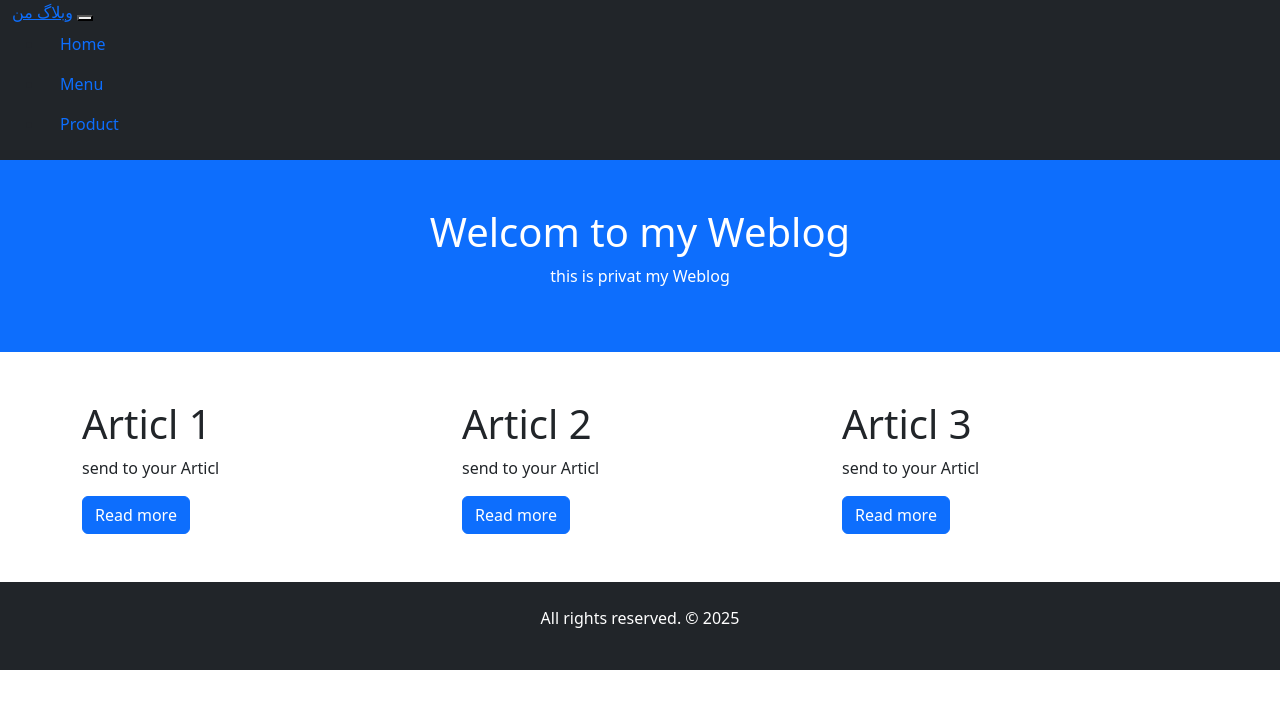
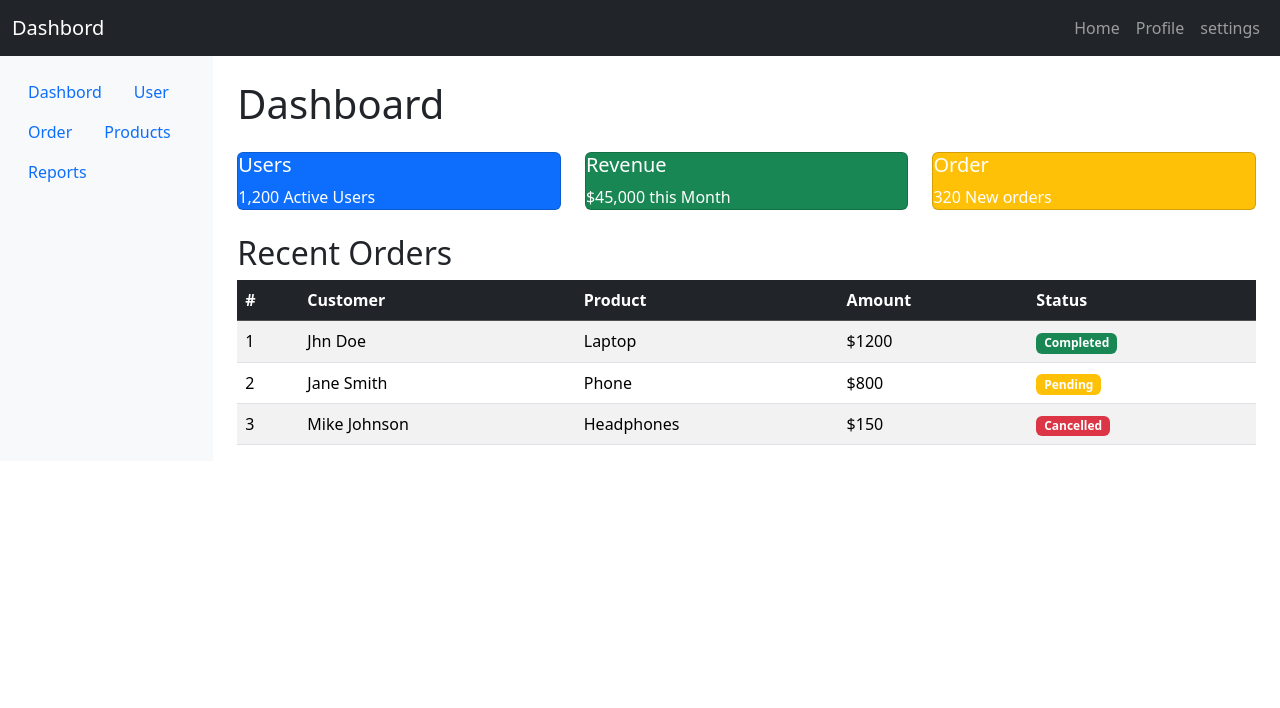
Before and after one commit to Behnamfalahii/Innovation-Infusion, a plain HTML site: page index.html in a window 1280 px wide. Drawn offline with nearby package versions, Linux system fonts and the light colour scheme.

Commit message:
project2

```diff
--- a/index.html
+++ b/index.html
@@ -3,67 +3,109 @@
 <head>
     <meta charset="UTF-8">
     <meta name="viewport" content="width=device-width, initial-scale=1.0">
-  <title>Document</title>
-  <!-- لینک به Bootstrap CSS -->
+    <title>Bootstrap Landing Page</title>
     <link rel="stylesheet" href="https://cdn.jsdelivr.net/npm/bootstrap@5.3.2/dist/css/bootstrap.min.css"/>
 </head>
 <body>
-<nav class="nav nav-expand-lg nav-dark bg-dark">
+<!-- Nav tabs -->
+<nav class="navbar navbar-expand-lg navbar-dark bg-dark">
     <div class="container-fluid">
-  <a class="nav-brand" href="#">وبلاگ من</a>
-  <button class="nav-toggler " type="button" data-bs-toggle="collapse" data-bs-target="#navbarnav"
-  aria-controls="navNav" aria-expanded="false" aria-label="Toggle navigation">
-
-<span class="nav-toggler-icon"></span>
+        <a href="#" class="navbar-brand">Dashbord</a>
+         <button class="navbar-toggler" type="button" data-bs-toggle="collapse" data-bs-target="#navbarNav">
+          <span class="navbar-toggler-icon"></span>
          </button>
-
-<div class="collaps nav-collaps" id="navbarnav">
-  <ul class="nav-contant">
-    <li class="nav-item">
-      <a class="nav-link activ" aria-current="page" href="#">Home</a>
-    </li>
-    <li class="nav-item">
-      <a class="nav-link" href="#">Menu</a>
-    </li>
-    <li class="nav-item">
-      <a class="nav-link" href="#">Product</a>
-    </li>
+         <div class="collapse navbar-collapse" id="navbarNav">
+            <ul class="navbar-nav ms-auto">
+              <li class="nav-item"><a href="#" class="nav-link">Home</a></li>
+              <li class="nav-item"><a href="#" class="nav-link">Profile</a></li>
+              <li class="nav-item"><a href="#" class="nav-link">settings</a></li>
             </ul>
           </div>
     </div>
+
 </nav>
-                   <!-- هدر ..... -->
-  <header class="bg-primary text-white  text-center  py-5">
-    <h1>Welcom to my Weblog</h1>
-    <p>this is privat my Weblog</p>
-  </header>
-  <!-- بخش محتوا..... -->
-   <div class="container mt-5">
+<div class="container-fluid">
     <div class="row">
+        <nav class="col-md-3 col-lg-2 d-md-block bg-light sidebar py-3">
+            <div class="position-sticky">
+                <ul class="nav felx-column ">
+                    <li class="nav-item"><a href="#" class="nav-link  active">Dashbord</a></li>
+                    <li class="nav-item"><a href="#" class="nav-link ">User</a></li>
+                    <li class="nav-item"><a href="#" class="nav-link ">Order</a></li>
+                    <li class="nav-item"><a href="#" class="nav-link ">Products</a></li>
+                    <li class="nav-item"><a href="#" class="nav-link ">Reports</a></li>
+                </ul>
+            </div>
+        </nav>
+        <!-- main content... -->
+         <main class="col-md-9 ms-sm-auto col-lg-10 px-md-4">
+            <h1 class="mt-4">Dashboard</h1>
+         <!-- //// card body.../// -->
+          <div class="row my-4">
             <div class="col-md-4">
-        <h1>Articl 1</h1>
-        <p>send to your Articl</p>
-        <a href="#" class="btn btn-primary">Read more</a>
+                <div class="card text-bg-primary text-white">
+                 <h5 class="card-title">Users</h5>
+                 <p class="card-text">1,200 Active Users</p>
+                </div>
             </div>
             <div class="col-md-4">
-        <h1>Articl 2</h1>
-        <p>send to your Articl</p>
-        <a href="#" class="btn btn-primary">Read more</a>
+                <div class="card text-bg-success text-white">
+                 <h5 class="card-title">Revenue</h5>
+                 <p class="card-text">$45,000 this Month</p>
+                </div>
             </div>
             <div class="col-md-4">
-        <h1>Articl 3</h1>
-        <p>send to your Articl</p>
-        <a href="#" class="btn btn-primary">Read more</a>
+                <div class="card text-bg-warning text-white">
+                 <h5 class="card-title">Order</h5>
+                 <p class="card-text">320 New orders</p>
                 </div>
             </div>
           </div>
-   <!-- فوتر سایت... -->
-    <footer class="bg-dark text-white text-center py-4 mt-5">
-       <p>
-        All rights reserved. © 2025</p>
-    </footer>
-  <!-- فایل‌های جاوااسکریپت Bootstrap -->
+          <h2>Recent Orders</h2>
+          <table class="table table-striped">
+            <thead class="table-dark">
+              <tr>
+                <th>#</th>
+                <th>Customer</th>
+                <th>Product</th>
+                <th>Amount</th>
+                <th>Status</th>
+              </tr>
+            </thead>
+            <tbody>
+                <tr>
+                    <td>1</td>
+                    <td>Jhn Doe</td>
+                    <td>Laptop</td>
+                    <td>$1200</td>
+                    <td><span class="badge bg-success">Completed</span></td>
+                </tr>
+                <tr>
+                    <td>2</td>
+                    <td>Jane Smith</td>
+                    <td>Phone</td>
+                    <td>$800</td>
+                    <td><span class="badge bg-warning">Pending</span></td>
+                </tr>
+                <tr>
+                    <td>3</td>
+                    <td>Mike Johnson</td>
+                    <td>Headphones</td>
+                    <td>$150</td>
+                    <td><span class="badge bg-danger">Cancelled</span></td>
+                </tr>
+            </tbody>
+          </table>
+         </main>
+    </div>
+</div>
+
+
+
+    <!-- Bootstrap Scripts -->
     <script src="https://cdn.jsdelivr.net/npm/bootstrap@5.3.2/dist/js/bootstrap.bundle.min.js"></script>
+
+
 
 </body>
 </html>
```
Lines whose indentation alone changed are shown as unchanged.
